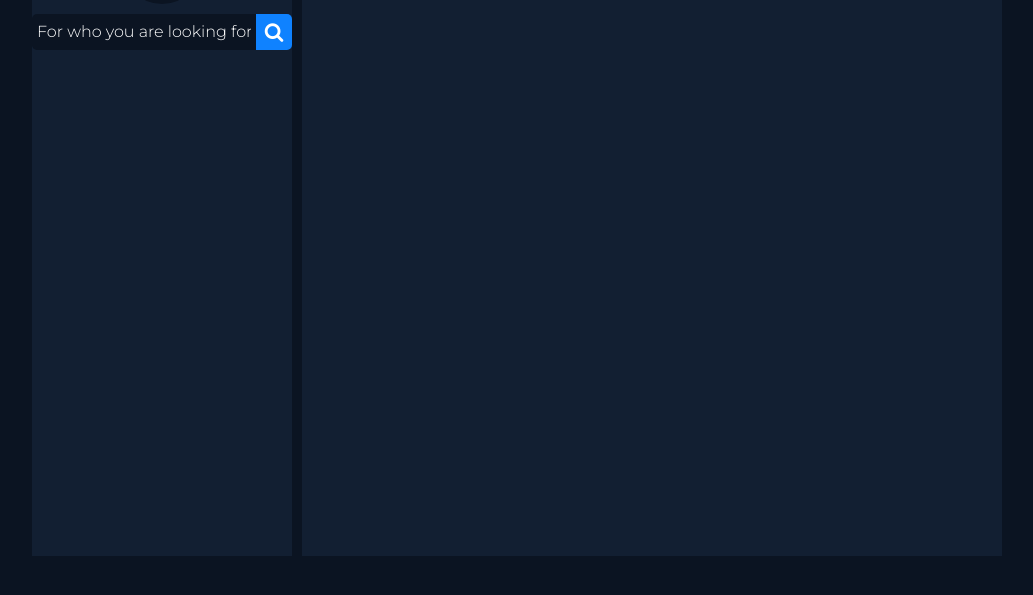
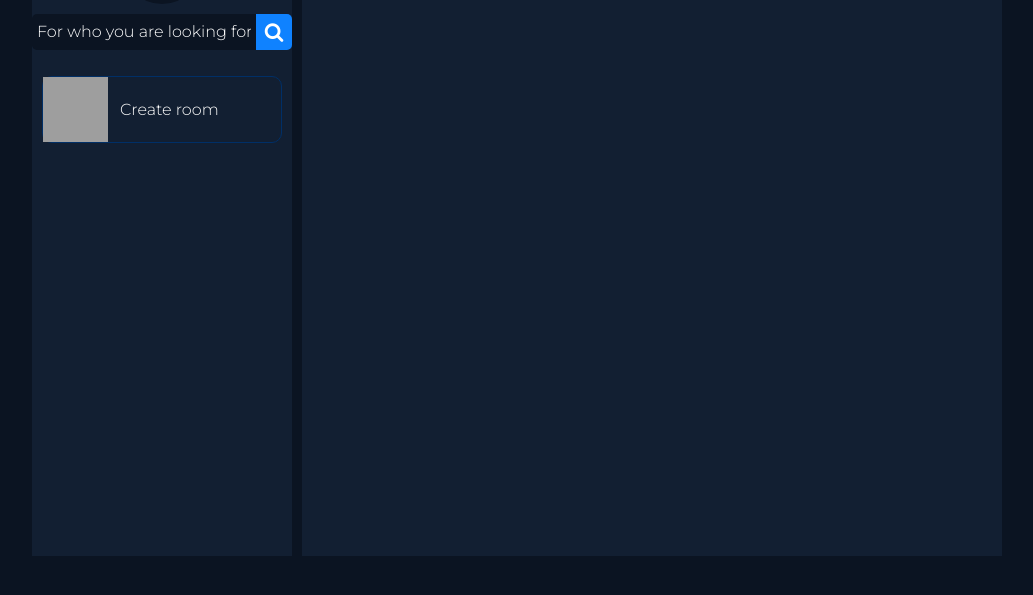
Before and after one commit to Lichev/MyChat, a Django app: template templates/chat_rooms/public_chat_rooms.html in a window 1280 px wide. Shown: the part 178-773 px from the top of the page, without its empty margins (219-1252 px from the left). Run offline with Django 3.2, Linux system fonts and the light colour scheme; the template is opened without the code that fills it, so the values that code supplies are empty; grey boxes are pictures that could not be loaded.

Commit message:
add room btn update

```diff
--- a/static/styles/chat.css
+++ b/static/styles/chat.css
@@ -296,3 +296,38 @@ a.chat-circle {
     clear: both;
     height: 0;
 }
+
+
+html body main div.chat-menu-wrapper section.left-chat div#people-list.people-list ul.list li.clearfix.add-room {
+    border: 1px groove var(--primary-color);
+    border-radius: 10px;
+    padding: 0;
+    margin-bottom: 18px;
+    display: flex;
+    flex-direction: column;
+    text-decoration: none;
+
+}
+
+html body main div.chat-menu-wrapper section.left-chat div#people-list.people-list ul.list li.clearfix.add-room:hover {
+    border-color: var(--secondary-color);
+
+}
+
+html body main div.chat-menu-wrapper section.left-chat div#people-list.people-list ul.list li.clearfix.add-room a {
+    text-decoration: none;
+    display: flex;
+    flex-direction: row;
+    align-items: center;
+    gap: 12px;
+    color: var(--text-color);
+}
+
+html body main div.chat-menu-wrapper section.left-chat div#people-list.people-list ul.list li.clearfix.add-room a:hover {
+    color: var(--secondary-color);
+}
+
+html body main div.chat-menu-wrapper section.left-chat div#people-list.people-list ul.list li.clearfix.add-room a img {
+    width: 65px;
+    height: 65px;
+}
--- a/templates/chat_rooms/public_chat_rooms.html
+++ b/templates/chat_rooms/public_chat_rooms.html
@@ -38,6 +38,14 @@
                         </form>
                     </div>
                     <ul class="list">
+                        <li class="clearfix add-room">
+                            <a href="">
+                                <img src="https://upload.wikimedia.org/wikipedia/commons/thumb/1/11/Squared_plus.svg/800px-Squared_plus.svg.png"
+                                     alt="avatar"/>
+
+                                <p>Create room</p>
+                            </a>
+                        </li>
 
                         {% for room in public_chat_rooms %}
                             <li class="clearfix">
```
